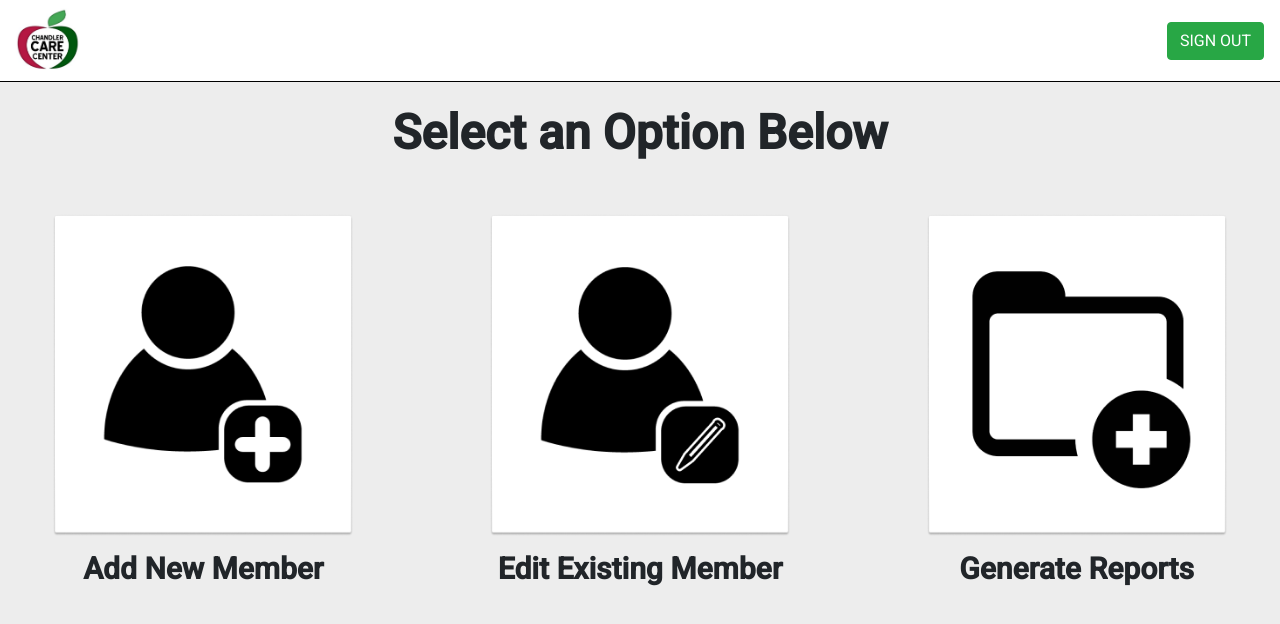
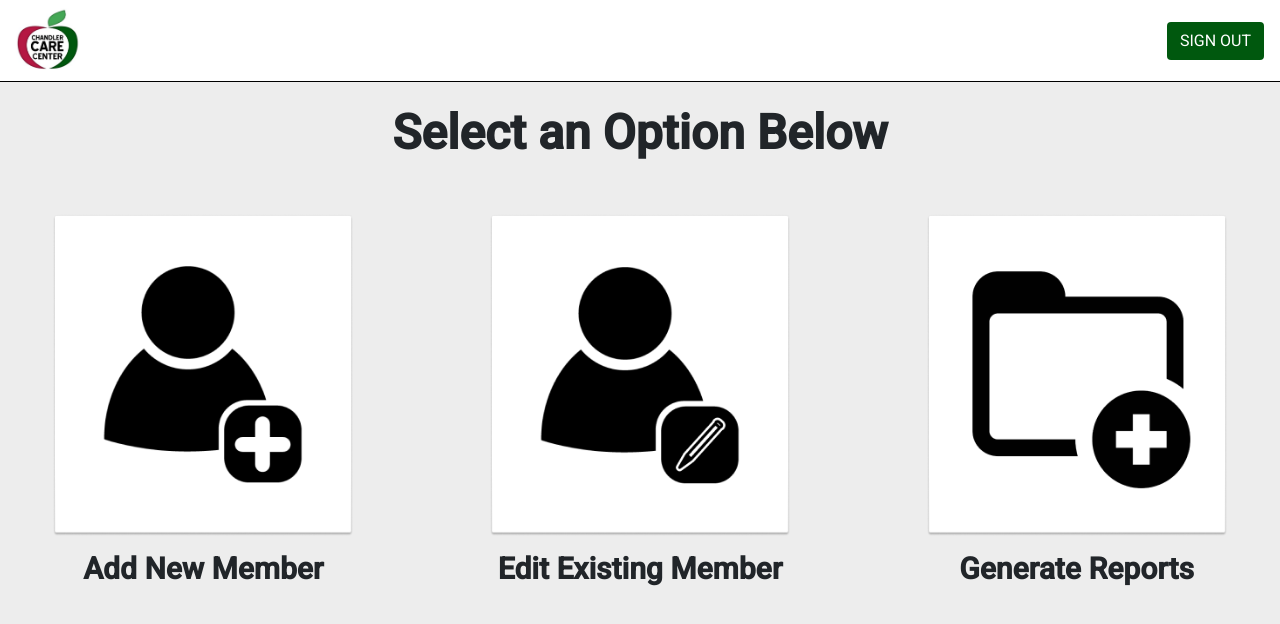
Before and after one commit to 2019-Arizona-Opportunity-Hack/Team9, an Angular app in the folder c3-employee-portal/customerregistration/: page /home in a window 1280 px wide. Shown: the top 624 px of the page. Built offline with nearby package versions, Linux system fonts and the light colour scheme.

Commit message:
Adjust logout button and add css

```diff
--- a/c3-employee-portal/customerregistration/src/app/header/header.component.html
+++ b/c3-employee-portal/customerregistration/src/app/header/header.component.html
@@ -1,4 +1,4 @@
 <nav class="navbar navbar-light" style="border-bottom: black solid 1px;">
   <span><a href="../"><img src="../../assets/images/ccc-logo.png" height="65" width="65" alt="Chandler Care Center"/></a></span>
-  <button type="button" class="btn btn-success" (click)="signOut()">SIGN OUT</button>
+  <button type="button" class="btn btn-green" (click)="signOut()">SIGN OUT</button>
 </nav>
--- a/c3-employee-portal/customerregistration/src/styles.css
+++ b/c3-employee-portal/customerregistration/src/styles.css
@@ -66,3 +66,8 @@ img .imageFit {
   padding: 46px 34px;
   cursor: pointer;
 }
+
+.btn-green {
+  background-color: #00580E;
+  color: #FFFFFF;
+}
```
